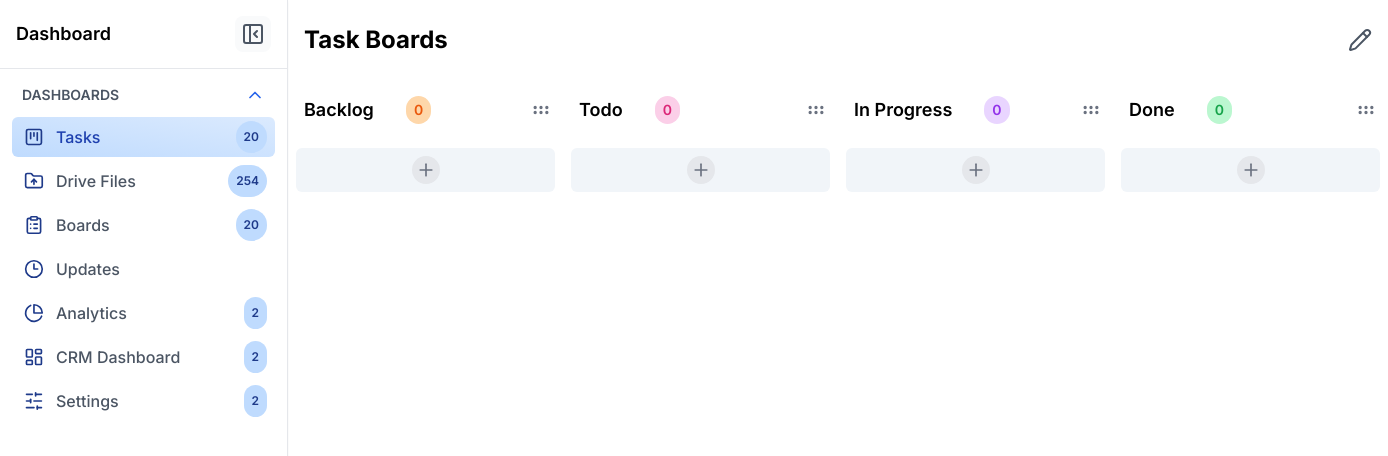
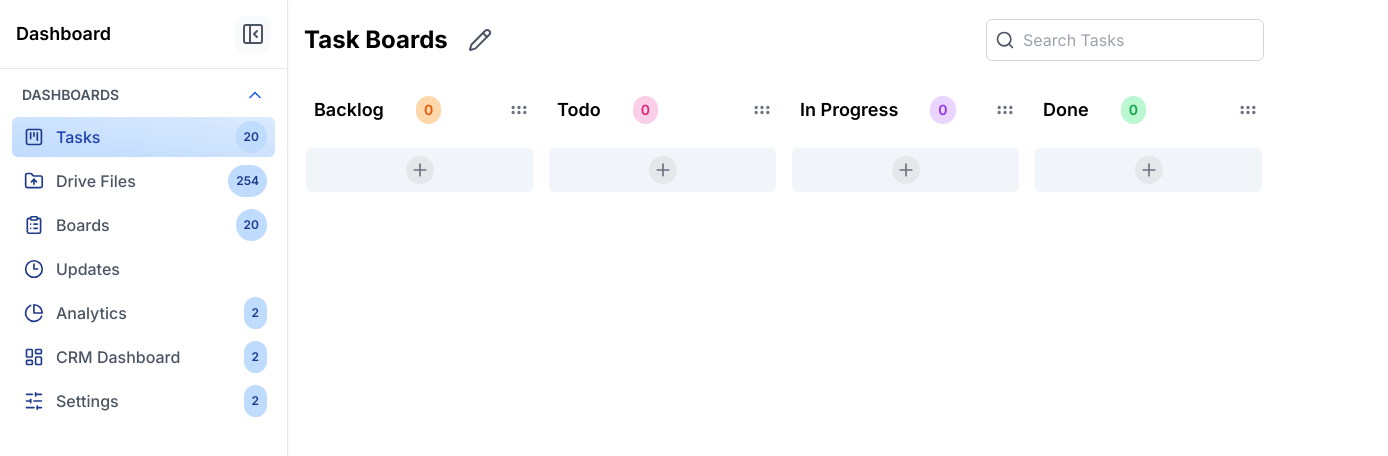
Before and after one commit to FireBird1998/thesys_inc, a Next.js app: page /tasks in a window 1280 px wide. Shown: the top 456 px of the page, 1388 px wide, since content can reach past the window. Built offline with nearby package versions, Linux system fonts and the light colour scheme.

Commit message:
Responsiveness

```diff
--- a/app/(root)/tasks/layout.js
+++ b/app/(root)/tasks/layout.js
@@ -1,16 +1,23 @@
+"use client";
 import { KanbanProvider } from "@/components/kanbanBoardItems/KanbanBoard";
 import TaskBoardTopBar from "@/components/navigation/TaskBoardTopBar";
 import React from "react";
+import { useLayout } from "@/context/layoutContex";
 
-const layout = ({ children }) => {
+const Layout = ({ children }) => {
+  const { showSidebar } = useLayout();
   return (
     <div>
       <KanbanProvider>
         <TaskBoardTopBar />
-        {children}
+        <div
+          className={`${showSidebar ? "whenSidebarOpen" : " whenSidebarClose"}`}
+        >
+          {children}
+        </div>
       </KanbanProvider>
     </div>
   );
 };
 
-export default layout;
+export default Layout;
--- a/app/(root)/tasks/page.js
+++ b/app/(root)/tasks/page.js
@@ -3,7 +3,7 @@ import React from 'react'
 
 const page = () => {
   return (
-    <div className=' z-10'>
+    <div className='z-10 w-full '>
         <KanbanBoard  />
     </div>
 
--- a/app/globals.css
+++ b/app/globals.css
@@ -16,3 +16,12 @@
 .board-height {
     height: calc(100vh - 112px);
 }
+
+.whenSidebarOpen {
+    width: calc(100vw - 288px);
+    padding: 0 10px 0 10px;
+}
+.whenSidebarClose {
+    width: calc(100vw - 69px);
+    padding: 0 10px 0 10px;
+}
--- /dev/null
+++ b/components/Others/PeopleSideBar.js
@@ -0,0 +1,9 @@
+import React from 'react'
+
+const PeopleSideBar = () => {
+  return (
+    <div>PeopleSideBar</div>
+  )
+}
+
+export default PeopleSideBar
--- a/components/kanbanBoardItems/KanbanBoard.js
+++ b/components/kanbanBoardItems/KanbanBoard.js
@@ -1,10 +1,10 @@
 "use client";
-import React, { useState, useEffect, createContext, useContext } from "react";
+import React, { useState, createContext, useContext } from "react";
 import { DragDropContext } from "react-beautiful-dnd";
 import Column from "./Column";
 
 
-export const KanbanContext = createContext();
+const KanbanContext = createContext();
 
 export const KanbanProvider = ({ children }) => {
   const [backLog, setBackLog] = useState([]);
@@ -12,7 +12,7 @@ export const KanbanProvider = ({ children }) => {
   const [inProgress, setInProgress] = useState([]);
   const [done, setDone] = useState([]);
 
-
+// Function to add a task to a column
   const addToColumn = (columnId, task) => {
     switch (columnId) {
       case "backlog":
@@ -29,7 +29,7 @@ export const KanbanProvider = ({ children }) => {
         break;
     }
   };
-
+// Function to delete a task from a column
   const deleteTask = (columnId, taskId) => {
     switch (columnId) {
       case "backlog":
--- a/components/navigation/SideBar.js
+++ b/components/navigation/SideBar.js
@@ -18,21 +18,21 @@ import { sidebarItems } from "@/constants";
   const router = useRouter();
 
   return (
-    <aside className={`h-screen ${showSidebar ? " w-72" : ""}`}>
-      <nav className="h-full flex flex-col bg-white border-r shadow-sm">
-        <div className="p-4 pb-2 flex justify-between items-center">
+    <aside className={`h-screen ${showSidebar ? "w-72" : " w-[69px]"}`}>
+      <nav className="flex flex-col h-full bg-white border-r shadow-sm">
+        <div className="flex items-center justify-between p-4 pb-2">
           <div className="flex items-center justify-between w-full">
             {showSidebar && (
-              <h1 className="font-semibold text-lg" onClick={() => {router.push('/')}}>Dashboard</h1>
+              <h1 className="text-lg font-semibold" onClick={() => {router.push('/')}}>Dashboard</h1>
             )}
             <button
               onClick={() => toggleSidebar()}
               className="p-1.5 rounded-lg bg-gray-50 hover:bg-gray-100"
             >
               {showSidebar ? (
-                <PanelLeftClose className=" text-gray-600" />
+                <PanelLeftClose className="text-gray-600 " />
               ) : (
-                <PanelLeftOpen className=" text-gray-600" />
+                <PanelLeftOpen className="text-gray-600 " />
               )}
             </button>
           </div>
@@ -106,9 +106,9 @@ const DropdownButton = () => {
         Dashboards
       </span>
       {showSidebarDropdown ? (
-        <ChevronUp size={20} className=" text-blue-600" />
+        <ChevronUp size={20} className="text-blue-600 " />
       ) : (
-        <ChevronDown size={20} className=" text-blue-600" />
+        <ChevronDown size={20} className="text-blue-600 " />
       )}
     </button>
   );
--- a/components/navigation/TaskBoardTopBar.js
+++ b/components/navigation/TaskBoardTopBar.js
@@ -1,9 +1,9 @@
 "use client";
 import { useState, useEffect } from "react";
-import { Pencil } from "lucide-react";
+import { Pencil, Search } from "lucide-react";
 
 const TaskBoardTopBar = () => {
-  const [title, setTitle] = useState('');
+  const [title, setTitle] = useState("");
   const [edit, setEdit] = useState(false);
 
   useEffect(() => {
@@ -34,7 +34,8 @@ const TaskBoardTopBar = () => {
   };
 
   return (
-    <section className="w-full h-20 flex items-center p-4 gap-5">
+    <section className="w-full h-20 flex items-center p-4 gap-5 justify-between">
+      <div className="flex items-center justify-center gap-5">
         {edit ? (
           <input
             type="text"
@@ -49,6 +50,15 @@ const TaskBoardTopBar = () => {
         <button onClick={handleEdit} className="ml-auto">
           <Pencil className="text-gray-600" />
         </button>
+      </div>
+      <div className="flex items-center px-2 justify-center border border-gray-300 rounded-md">
+        <Search size={20} className="text-gray-600 " />
+        <input
+          type="text"
+          placeholder="Search Tasks"
+          className="w-60 p-2 border-none border-transparent focus:outline-none"
+        />
+      </div>
     </section>
   );
 };
--- a/context/KanbanContext.js
+++ /dev/null
@@ -1 +0,0 @@
-import { DragDropContext } from "react-beautiful-dnd";
--- a/context/layoutContex.js
+++ b/context/layoutContex.js
@@ -1,7 +1,9 @@
 "use client";
-import { createContext, useState } from "react";
+import { createContext, useState, useContext } from "react";
 
 export const LayoutContext = createContext();
+
+export const useLayout = () => useContext(LayoutContext);
 
 export default function LayoutContextProvider({ children }) {
   const [showSidebar, setShowSidebar] = useState(true);
```
Lines whose indentation alone changed are shown as unchanged.
